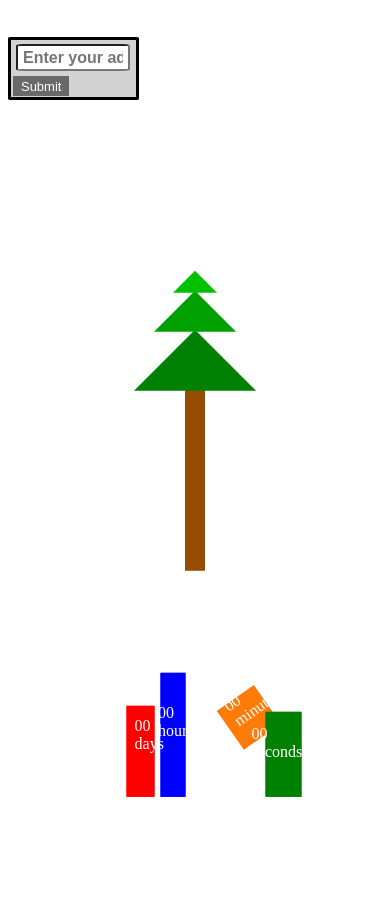
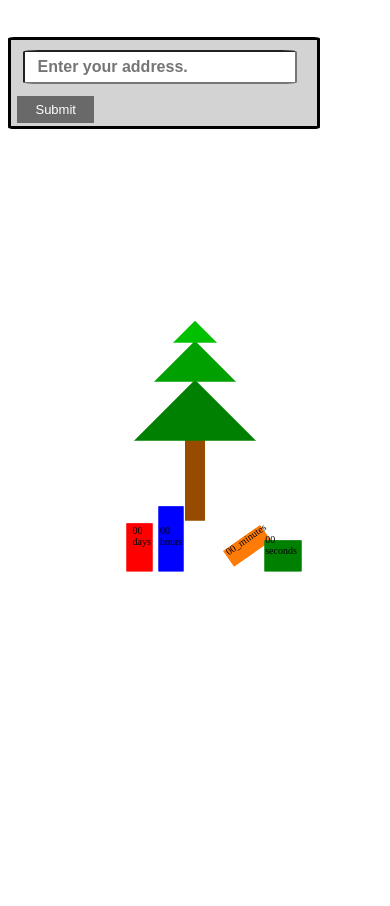
Before and after one commit to algosup/2022-2023-project-2-santa-time-Project-8-group, a plain HTML site: page website.html in a window 390 px wide. Drawn offline with Linux system fonts and the light colour scheme.

Commit message:
format smartphone and landscape

```diff
--- a/stylesheet.css
+++ b/stylesheet.css
@@ -6,11 +6,6 @@ form {
     margin-top: 10%;
     width: 35%;
     height: 35%;
-    display: flexbox;
-    justify-content: center;
-    align-content: center;
-    gap: 5%;
-    grid-auto-flow: row;
 }
 
 .style {
@@ -123,88 +118,157 @@ input[type=submit] {
     -ms-transform: translate(-50%, -50%);
     transform: translate(-50%, -50%);
     left: 50vw;
-    top: 27vh;
-    height: 10vh;
+    top: 70vh;
+    height: 112vh;
     z-index: auto;
 }
 .present {
     position: relative;
-    height: 35vh;
+    height: 100vh;
     width: 50vw;
     display: inline-block;
 }
-/*.present::after {
-    content: "";
-    display: block;
-    padding-bottom: 100%;
-}*/
+
 .day {
-    width: 11%;
-    height: 29%;
+    max-width: 5vw;
+    max-height: 10vh;
     border-width: 2%;
     border-style: solid;
     border-color: red;
     background-color: red;
     left: 15%;
-    top: 165%;
+    top: 58vh;
 }
 .hour {
-    width: 10%;
-    height: 40%;
+    max-width: 5vw;
+    max-height: 15vh;
     border-width: 2%;
     border-style: solid;
     border-color: blue;
     background-color: blue;
     left: 16%;
-    top: 165%;
+    top: 58vh;
 }
 .minute {
-    width: 20%;
-    height: 14%;
-    border-width: 2%;
+    max-width: 10vw;
+    max-height: 4vh;
     border-style: solid;
     border-color:  rgb(255, 123, 8);
     background-color: rgb(255, 123, 8);
     transform: rotate(-35deg);
     left: 35%;
-    top: 146%;
+    top: 52vh;
 }
 .second {
-    width: 15%;
-    height: 27%;
+    max-width: 8vw;
+    max-height: 9vh;
     border-width: 2%;
     border-style: solid;
     border-color: green;
     background-color: green;
     left: 30%;
-    top: 165%;
+    top: 58vh;
 }
 
 
 p {
     position: absolute;
-    display: inline-block;
 }
 .para {
-    color: white;
-    position: relative;
-    height: 50vh;
+    position: inherit;
+    -ms-transform: translate(-50%, -50%);
+    transform: translate(-100%, 10%);
+    display: inline-block;
+    height: 100vh;
     width: 50vw;
 }
 .days {
-    left: 19%;
+    left: 18%;
     top: 52%;
 }
 .hours {
-    left: 31%;
-    top: 49%;
+    left: 30%;
+    top: 50%;
 }
 .minutes {
-    left: 66%;
-    top: 44%;
+    left: 64%;
+    top: 50%;
     transform: rotate(-35deg);
 }
 .seconds {
-    left: 79%;
+    left: 80%;
     top: 54%;
 }
+
+@media screen and (max-width:500px) {
+    form {
+        width: 80vw;
+    }
+    .background .tree .trunk{
+        height: 100px;
+    }
+    .background .presents .present .day{
+        max-height: 5vh;
+        top: 46vh;
+    }
+    .background .presents .present .hour{
+        max-height: 7vh;
+        top: 46vh;
+    }
+    .background .presents .present .minute{
+        max-height: 1.5vh;
+        top: 44vh;
+    }
+    .background .presents .present .second{
+        max-height: 3vh;
+        top: 46vh;
+    }
+    .background .presents .para .days{
+        top: 37vh;
+        font-size: x-small;
+    }
+    .background .presents .para .hours{
+        top: 37vh;
+        left: 16vw;
+        font-size: x-small;
+    }
+    .background .presents .para .minutes{
+        top: 38vh;
+        left: 32vw;
+        font-size: x-small;
+    }
+    .background .presents .para .seconds{
+        top: 38vh;
+        left: 43vw;
+        font-size: x-small;
+    }
+}
+@media screen and (orientation:landscape) {
+    .background .presents .present .day{
+        top: 70vh;
+    }
+    .background .presents .para .days{
+        top: 63vh;
+    }
+    .background .presents .present .hour{
+        top: 70vh;
+    }
+    .background .presents .para .hours{
+        top: 63vh;
+    }
+    .background .presents .present .minute{
+        top: 63vh;
+    }
+    .background .presents .para .minutes{
+        top: 62vh;
+        left: 31vw;
+    }
+    .background .presents .present .second{
+        top: 70vh;
+        max-height: 10vh;
+    }
+    .background .presents .para .seconds{
+        top: 63vh;
+    }
+
+}
--- a/website.html
+++ b/website.html
@@ -2,7 +2,7 @@
 <html>
     <head>
         <title>Santa</title>
-        <link rel="stylesheet" href="stylesheet.css">
+        <link rel="stylesheet" href="stylesheet.css" media="screen">
         <script type="text/javascript" src="client.js"></script>
     </head>
 
@@ -26,7 +26,7 @@
                 <div class="para">
                     <p class="days"><span id="days">00</span><br>days</p>
                     <p class="hours"><span id="hours">00</span><br>hours</p>
-                    <p class="minutes"><span id="minutes">00</span><br>minutes</p>
+                    <p class="minutes"><span id="minutes">00</span>_minutes</p>
                     <p class="seconds"><span id="seconds">00</span><br>seconds</p>
                 </div>
            </div>
```
